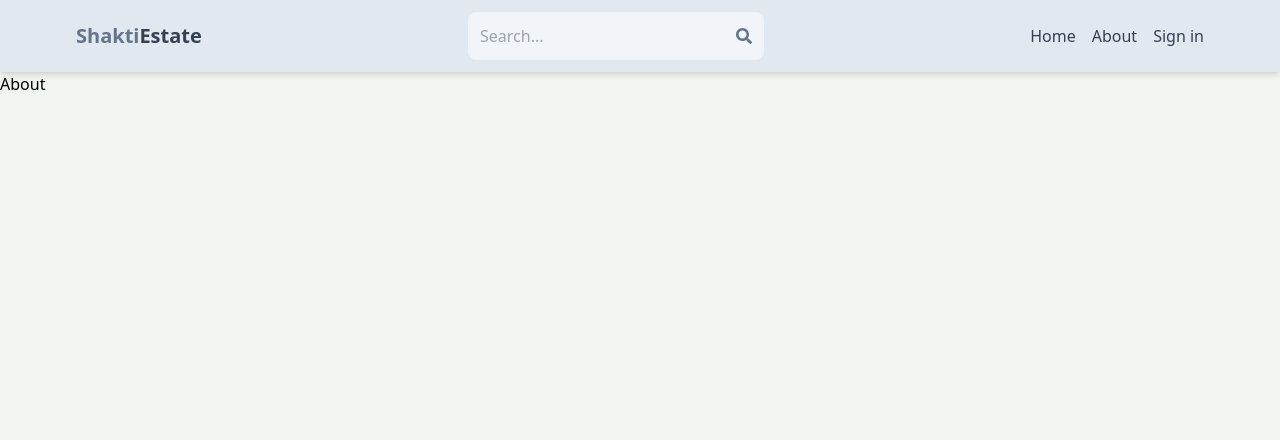
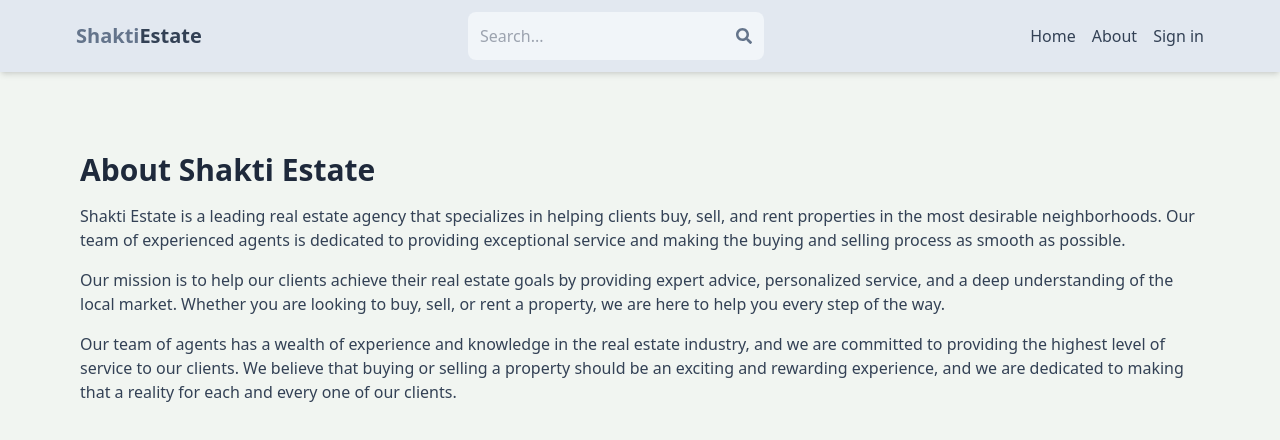
Before and after one commit to ShaktiShresth/mern-realestate, a React (Vite) app in the folder client/: page /about in a window 1280 px wide. Shown: the top 440 px of the page. Built offline with nearby package versions, Linux system fonts and the light colour scheme; no server answers.

Commit message:
complete about page

```diff
--- a/client/index.html
+++ b/client/index.html
@@ -3,7 +3,7 @@
   <head>
     <meta charset="UTF-8" />
     <meta name="viewport" content="width=device-width, initial-scale=1.0" />
-    <title>Real Estate App</title>
+    <title>Shakti Estate</title>
   </head>
   <body>
     <div id="root"></div>
--- a/client/src/pages/About.jsx
+++ b/client/src/pages/About.jsx
@@ -1,5 +1,31 @@
 const About = () => {
-  return <div>About</div>;
+  return (
+    <div className="py-20 px-4 max-w-6xl mx-auto">
+      <h1 className="text-3xl font-bold mb-4 text-slate-800">
+        About Shakti Estate
+      </h1>
+      <p className="mb-4 text-slate-700">
+        Shakti Estate is a leading real estate agency that specializes in
+        helping clients buy, sell, and rent properties in the most desirable
+        neighborhoods. Our team of experienced agents is dedicated to providing
+        exceptional service and making the buying and selling process as smooth
+        as possible.
+      </p>
+      <p className="mb-4 text-slate-700">
+        Our mission is to help our clients achieve their real estate goals by
+        providing expert advice, personalized service, and a deep understanding
+        of the local market. Whether you are looking to buy, sell, or rent a
+        property, we are here to help you every step of the way.
+      </p>
+      <p className="mb-4 text-slate-700">
+        Our team of agents has a wealth of experience and knowledge in the real
+        estate industry, and we are committed to providing the highest level of
+        service to our clients. We believe that buying or selling a property
+        should be an exciting and rewarding experience, and we are dedicated to
+        making that a reality for each and every one of our clients.
+      </p>
+    </div>
+  );
 };
 
 export default About;
```
